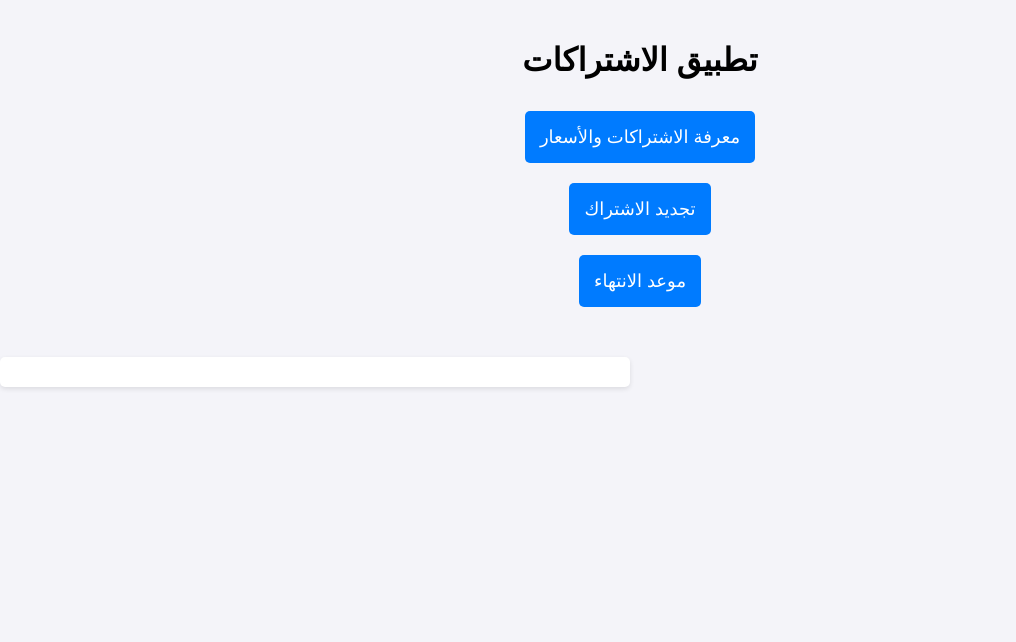
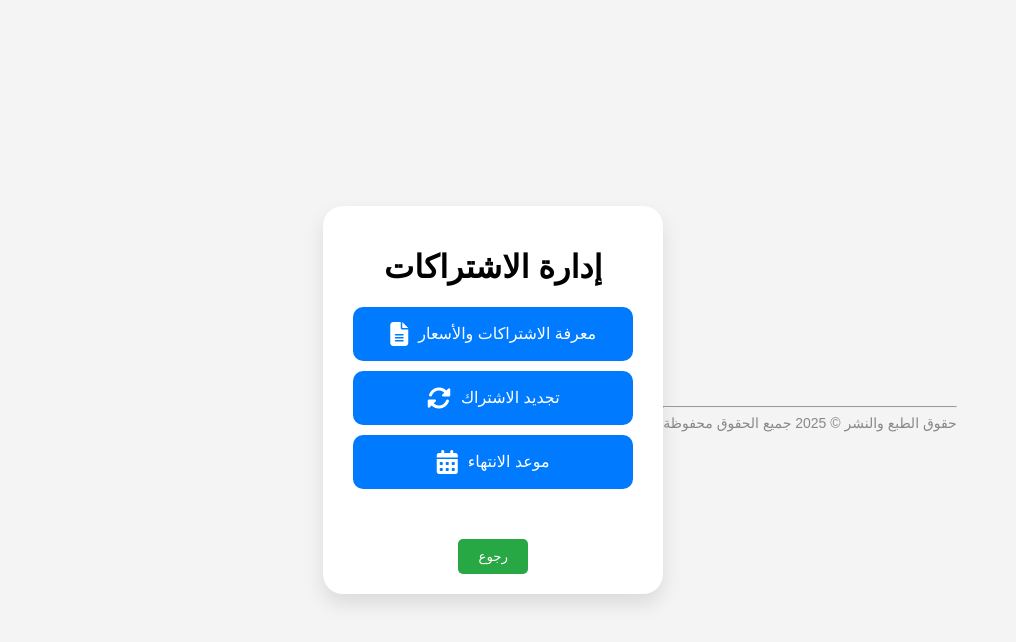
Before and after one commit to DrAhmed020/student-id-card, a plain HTML site: page link.html in a window 1280 px wide. Shown: the whole page, without its empty margins (0-1016 px from the left). Drawn offline with Linux system fonts and the light colour scheme.

Commit message:
Update link.html

```diff
--- a/link.html
+++ b/link.html
@@ -1,105 +1,124 @@
 <!DOCTYPE html>
-<html lang="ar">
+<html lang="en">
 <head>
     <meta charset="UTF-8">
     <meta name="viewport" content="width=device-width, initial-scale=1.0">
-    <title>تطبيق الاشتراكات</title>
+    <title>تطبيق إدارة الاشتراكات</title>
     <style>
         body {
             font-family: Arial, sans-serif;
+            display: flex;
+            justify-content: center;
+            align-items: center;
+            height: 100vh;
+            background-color: #f4f4f4;
             margin: 0;
-            padding: 0;
-            background-color: #f4f4f9;
         }
         .app-container {
+            text-align: center;
+            background: #fff;
+            border-radius: 20px;
+            box-shadow: 0 10px 20px rgba(0, 0, 0, 0.1);
+            padding: 20px;
+            width: 300px;
+        }
+        .app {
+            background-color: #007bff;
+            color: white;
+            padding: 15px;
+            margin: 10px;
+            border-radius: 10px;
+            cursor: pointer;
             display: flex;
-            flex-direction: column;
             justify-content: center;
             align-items: center;
-            padding: 20px;
+            font-size: 16px;
+            gap: 10px;
         }
-        .button {
-            padding: 15px;
-            margin: 10px;
+        .app i {
+            font-size: 24px;
+        }
+        .message {
+            margin-top: 20px;
             font-size: 18px;
+            color: #333;
+            text-align: center;
+        }
+        .back-button {
+            margin-top: 30px;
+            padding: 10px 20px;
+            background-color: #28a745;
+            color: white;
+            border: none;
+            border-radius: 5px;
             cursor: pointer;
-            background-color: #007BFF;
-            color: white;
-            border-radius: 5px;
-            border: none;
         }
-        .back-btn {
-            background-color: #ff4500;
+        .back-button:hover {
+            background-color: #218838;
         }
-        .content {
+        .button-container {
             margin-top: 20px;
-            padding: 15px;
-            background-color: #fff;
-            border-radius: 5px;
-            box-shadow: 0px 2px 5px rgba(0, 0, 0, 0.1);
-            width: 80%;
-            max-width: 600px;
+        }
+        footer {
+            margin-top: 30px;
+            font-size: 14px;
+            color: #888;
         }
     </style>
 </head>
 <body>
+    <div class="app-container">
+        <h1>إدارة الاشتراكات</h1>
 
-    <div class="app-container">
-        <h1>تطبيق الاشتراكات</h1>
-        <button class="button" onclick="showSubscriptionApp()">معرفة الاشتراكات والأسعار</button>
-        <button class="button" onclick="showRenewalApp()">تجديد الاشتراك</button>
-        <button class="button" onclick="showExpiryApp()">موعد الانتهاء</button>
+        <div class="app" onclick="loadFile('subscriptions.txt')">
+            <i class="fas fa-file-alt"></i> معرفة الاشتراكات والأسعار
+        </div>
+
+        <div class="app" onclick="loadFile('msg.txt')">
+            <i class="fas fa-sync-alt"></i> تجديد الاشتراك
+        </div>
+
+        <div class="app" onclick="loadFile('finsh.txt')">
+            <i class="fas fa-calendar-alt"></i> موعد الانتهاء
+        </div>
+
+        <div class="message" id="message">
+            <!-- سيتم تحميل الرسالة هنا -->
+        </div>
+
+        <div class="button-container">
+            <button class="back-button" onclick="goBack()">رجوع</button>
+        </div>
     </div>
 
-    <div id="appContent" class="content"></div>
+    <footer>
+        <hr>
+        حقوق الطبع والنشر © 2025 جميع الحقوق محفوظة
+    </footer>
 
+    <!-- تحميل مكتبة FontAwesome للأيقونات -->
+    <script src="https://kit.fontawesome.com/a076d05399.js"></script>
     <script>
-        // عرض محتوى التطبيق
-        function showSubscriptionApp() {
-            const appContent = document.getElementById('appContent');
-            appContent.innerHTML = `
-                <h2>معرفة الاشتراكات والأسعار</h2>
-                <div id="subscriptionContent">جارٍ تحميل البيانات...</div>
-                <button class="button back-btn" onclick="goBack()">رجوع</button>
-            `;
-            fetchFile('4.4.4.155/files/subscriptions.txt', 'subscriptionContent');
-        }
-
-        function showRenewalApp() {
-            const appContent = document.getElementById('appContent');
-            appContent.innerHTML = `
-                <h2>تجديد الاشتراك</h2>
-                <div id="renewalContent">جارٍ تحميل الرسالة...</div>
-                <button class="button back-btn" onclick="goBack()">رجوع</button>
-            `;
-            fetchFile('4.4.4.155/files/msg.txt', 'renewalContent');
-        }
-
-        function showExpiryApp() {
-            const appContent = document.getElementById('appContent');
-            appContent.innerHTML = `
-                <h2>موعد الانتهاء</h2>
-                <div id="expiryContent">جارٍ تحميل التاريخ...</div>
-                <button class="button back-btn" onclick="goBack()">رجوع</button>
-            `;
-            fetchFile('4.4.4.155/files/finsh.txt', 'expiryContent');
-        }
-
-        // دالة لقراءة محتويات الملف النصي وعرضها
-        function fetchFile(url, elementId) {
-            fetch(`http://${url}`)
-                .then(response => response.text())
+        // تحميل الملف وعرض محتوياته
+        function loadFile(fileName) {
+            fetch('http://4.4.4.155/files/' + fileName)
+                .then(response => {
+                    if (!response.ok) {
+                        throw new Error('فشل تحميل الملف');
+                    }
+                    return response.text();
+                })
                 .then(data => {
-                    document.getElementById(elementId).innerText = data;
+                    document.getElementById('message').innerText = data;
                 })
                 .catch(error => {
-                    document.getElementById(elementId).innerText = 'فشل تحميل الملف';
+                    document.getElementById('message').innerText = 'حدث خطأ: ' + error.message;
                 });
         }
 
-        // دالة للرجوع للصفحة الرئيسية
+        // العودة إلى الشاشة الرئيسية
         function goBack() {
-            document.getElementById('appContent').innerHTML = '';
+            document.getElementById('message').innerText = '';
         }
     </script>
 </body>
```
